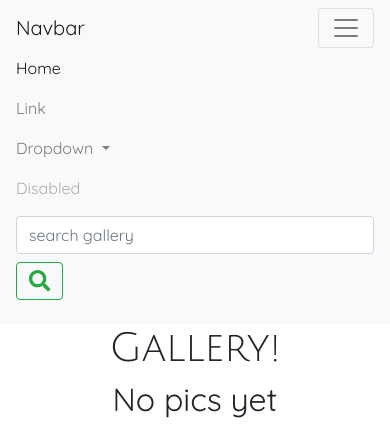
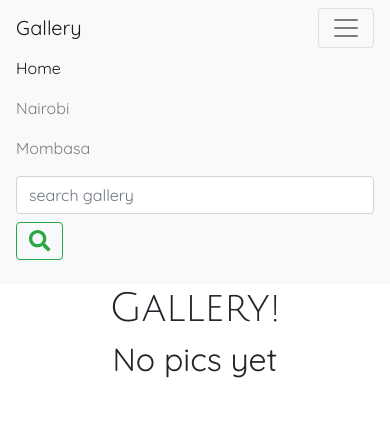
Before and after one commit to SamNgigi/Gallery, a Django app: page / in a window 390 px wide, after a click that opens the changed part. Shown: the top 448 px of the page. Run offline with Django 3.2, Linux system fonts and the light colour scheme; data that the repository does not hold is empty; some libraries are stand-ins or nearby versions.

Commit message:
routes to different locations working

```diff
--- a/index/models.py
+++ b/index/models.py
@@ -5,7 +5,7 @@ import datetime as dt
 
 class Location(models.Model):
     # TODO: Will try geolocation
-    location = models.CharField(max_length=60, blank=True, default='nairobi')
+    location = models.CharField(max_length=60)
 
     def __str__(self):
         return self.location
@@ -22,11 +22,11 @@ class Image(models.Model):
     image = models.ImageField(upload_to='gallery/', blank=True)
     image_url = models.TextField(blank=True)
     image_name = models.CharField(max_length=30, blank=True)
-    description = models.CharField(max_length=100, blank=True)
+    description = models.TextField(max_length=100, blank=True)
     category = models.ManyToManyField(Category, blank=True)
     post_date = models.DateTimeField(auto_now=True)
     location = models.ForeignKey(
-        'Location', on_delete=models.CASCADE, blank=True)
+        'Location', on_delete=models.CASCADE)
 
     class Meta:
         ordering = ['-post_date']
@@ -40,6 +40,13 @@ class Image(models.Model):
         return images
 
     @classmethod
+    def searched(cls, query):
+        # TODO: Remember to add more categories.
+        result = cls.objects.filter(
+            description__icontains=query).order_by('-post_date')
+        return result
+
+    @classmethod
     def today_pics(cls):
         today = dt.date.today()
         images = cls.objects.filter(post_date__date=today)
@@ -47,6 +54,18 @@ class Image(models.Model):
 
     @classmethod
     def get_architecture(cls):
-        cat_images = Image.objects.filter(
+        cat_images = cls.objects.filter(
             category__name__startswith='architecture').order_by('-post_date')
         return cat_images
+
+    @classmethod
+    def mombasa(cls):
+        images = cls.objects.filter(
+            location__location__startswith='mombasa').order_by('-post_date')
+        return images
+
+    @classmethod
+    def nairobi(cls):
+        images = cls.objects.filter(
+            location__location__startswith='nairobi').order_by('-post_date')
+        return images
--- a/index/templates/index.html
+++ b/index/templates/index.html
@@ -10,7 +10,7 @@
         <img src="{{photo.image.url}}" alt="test" class="img-fluid">
       {% endif %}
         <img src="{{photo.image_url}}" alt="test" class="img-fluid">
-      <p>{{photo.location}}</p>
+      <p><a href="{% url 'locations' %}">{{photo.location}}</a></p>
       {% for category in photo.category.all %}
         <p>{{category}}</p>
       {% endfor %}
--- a/index/templates/navbar.html
+++ b/index/templates/navbar.html
@@ -1,31 +1,19 @@
 <nav class="navbar navbar-expand-lg navbar-light bg-light">
   <div class="container">
-    <a class="navbar-brand" href="{% url 'welcome' %}">Navbar</a>
+    <a class="navbar-brand" href="{% url 'welcome' %}">Gallery</a>
     <button class="navbar-toggler" type="button" data-toggle="collapse" data-target="#navbarSupportedContent" aria-controls="navbarSupportedContent" aria-expanded="false" aria-label="Toggle navigation">
       <span class="navbar-toggler-icon"></span>
     </button>
-
     <div class="collapse navbar-collapse" id="navbarSupportedContent">
       <ul class="navbar-nav mr-auto">
         <li class="nav-item active">
           <a class="nav-link" href="{% url 'welcome' %}">Home <span class="sr-only">(current)</span></a>
         </li>
         <li class="nav-item">
-          <a class="nav-link" href="#">Link</a>
-        </li>
-        <li class="nav-item dropdown">
-          <a class="nav-link dropdown-toggle" href="#" id="navbarDropdown" role="button" data-toggle="dropdown" aria-haspopup="true" aria-expanded="false">
-            Dropdown
-          </a>
-          <div class="dropdown-menu" aria-labelledby="navbarDropdown">
-            <a class="dropdown-item" href="#">Action</a>
-            <a class="dropdown-item" href="#">Another action</a>
-            <div class="dropdown-divider"></div>
-            <a class="dropdown-item" href="#">Something else here</a>
-          </div>
+          <a class="nav-link" href="{% url 'nairobi' %}">Nairobi</a>
         </li>
         <li class="nav-item">
-          <a class="nav-link disabled" href="#">Disabled</a>
+          <a class="nav-link" href="{% url 'mombasa' %}">Mombasa</a>
         </li>
       </ul>
       <form class="form-inline my-2 my-lg-0" role="search" action="{%url 'search_results'%}">
--- a/index/urls.py
+++ b/index/urls.py
@@ -5,6 +5,9 @@ from . import views
 
 urlpatterns = [
     path('', views.index, name='welcome'),
+    path('search', views.search_results, name='search_results'),
+    path('mombasa', views.get_mombasa, name='mombasa'),
+    path('nairobi', views.get_nairobi, name='nairobi'),
     path('architecture', views.architecture, name='architecture'),
 ]
 """
--- a/index/views.py
+++ b/index/views.py
@@ -31,3 +31,28 @@ def architecture(request):
                    "test": test,
                    "date": date,
                    "architecture": architecture})
+
+
+def search_results(request):
+
+    if 'image' in request.GET and request.GET["image"]:
+        query = request.GET.get("image")
+        results = Image.searched(query)
+        message = f"{query}"
+
+        return render(request, 'results.html',
+                      {"message": message, "results": results})
+    else:
+        message = "What images do you want to search for?"
+        return render(request, 'results.html',
+                      {"message": message})
+
+
+def get_mombasa(request):
+    location_images = Image.mombasa()
+    return render(request, 'locations.html', {"images": location_images})
+
+
+def get_nairobi(request):
+    location_images = Image.nairobi()
+    return render(request, 'locations.html', {"images": location_images})
--- a/static/index/main.css
+++ b/static/index/main.css
@@ -3,6 +3,10 @@
 
 h1{
   font-family: 'Julius Sans One', sans-serif;
+}
+
+h3{
+  font-family: 'Open Sans', sans-serif;
 }
 
 *{
@@ -11,5 +15,4 @@ h1{
   /*font-family: 'Sacramento', cursive;*/
   font-family: 'Quicksand', sans-serif;
   /*font-family: 'Open Sans', sans-serif;*/
-  /*font-family: 'Quicksand', sans-serif;*/
 }
```
Also changed, not shown: index/templates/locations.html (added, +18 -0 lines), index/migrations/0004_auto_20180224_1456.py (added), index/migrations/0005_auto_20180224_1459.py (added).
